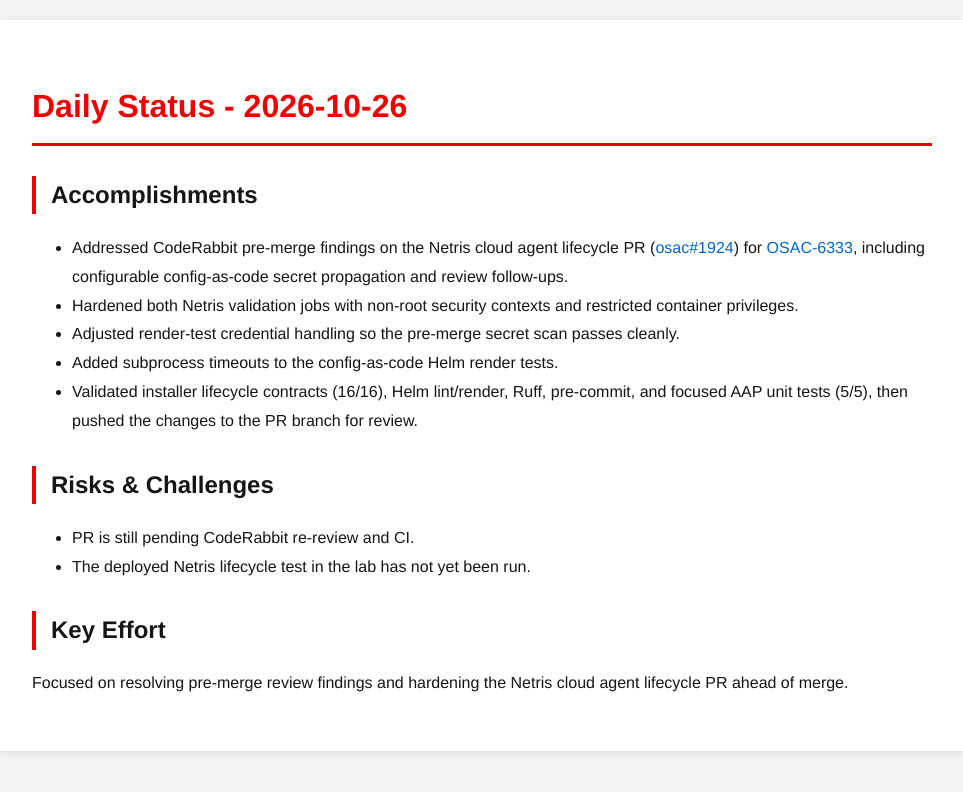
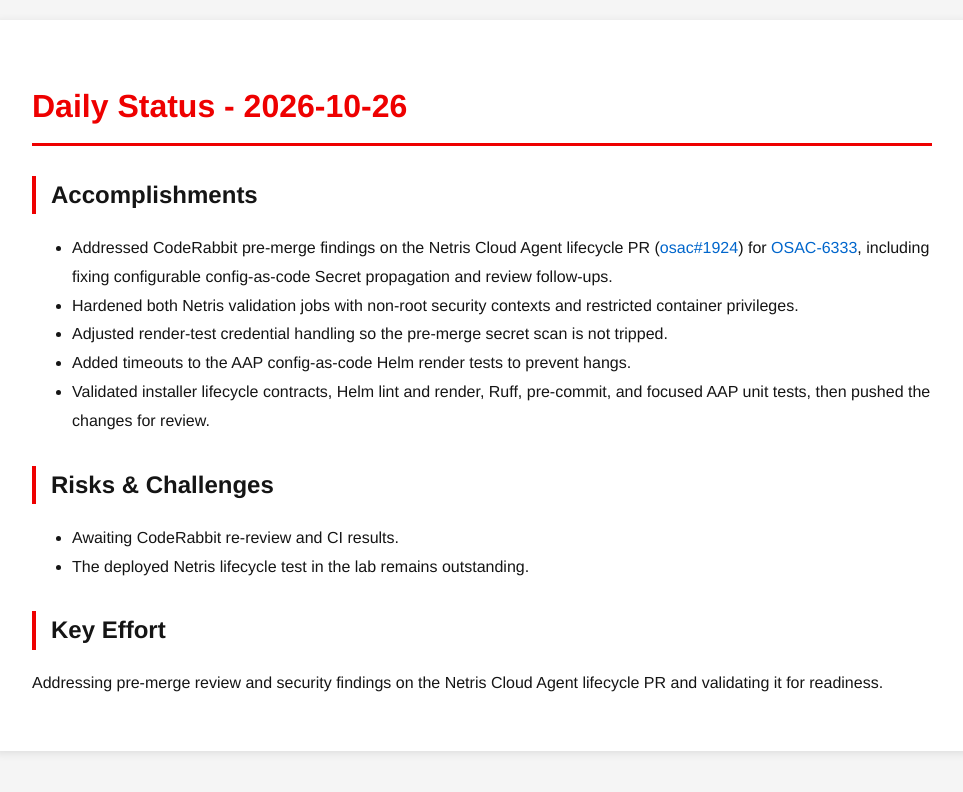
Before and after one commit to tzvatot/daily-status, a Jekyll site: the page built from 2026-10-26.md, in a window 1280 px wide. Shown: the top 792 px of the page, without its empty margins (158-1121 px from the left). Built offline with Jekyll 4.4.1, drawn with Linux system fonts in a browser that asks for light colours.

Commit message:
Daily status update - 2026-10-26

```diff
--- a/2026-10-26.md
+++ b/2026-10-26.md
@@ -7,15 +7,15 @@
 # Daily Status - 2026-10-26
 
 ## Accomplishments
-- Addressed CodeRabbit pre-merge findings on the Netris cloud agent lifecycle PR ([osac#1924](https://github.com/osac-project/osac/pull/1924)) for [OSAC-6333](https://redhat.atlassian.net/browse/OSAC-6333), including configurable config-as-code secret propagation and review follow-ups.
+- Addressed CodeRabbit pre-merge findings on the Netris Cloud Agent lifecycle PR ([osac#1924](https://github.com/osac-project/osac/pull/1924)) for [OSAC-6333](https://redhat.atlassian.net/browse/OSAC-6333), including fixing configurable config-as-code Secret propagation and review follow-ups.
 - Hardened both Netris validation jobs with non-root security contexts and restricted container privileges.
-- Adjusted render-test credential handling so the pre-merge secret scan passes cleanly.
-- Added subprocess timeouts to the config-as-code Helm render tests.
-- Validated installer lifecycle contracts (16/16), Helm lint/render, Ruff, pre-commit, and focused AAP unit tests (5/5), then pushed the changes to the PR branch for review.
+- Adjusted render-test credential handling so the pre-merge secret scan is not tripped.
+- Added timeouts to the AAP config-as-code Helm render tests to prevent hangs.
+- Validated installer lifecycle contracts, Helm lint and render, Ruff, pre-commit, and focused AAP unit tests, then pushed the changes for review.
 
 ## Risks & Challenges
-- PR is still pending CodeRabbit re-review and CI.
-- The deployed Netris lifecycle test in the lab has not yet been run.
+- Awaiting CodeRabbit re-review and CI results.
+- The deployed Netris lifecycle test in the lab remains outstanding.
 
 ## Key Effort
-Focused on resolving pre-merge review findings and hardening the Netris cloud agent lifecycle PR ahead of merge.
+Addressing pre-merge review and security findings on the Netris Cloud Agent lifecycle PR and validating it for readiness.
```
